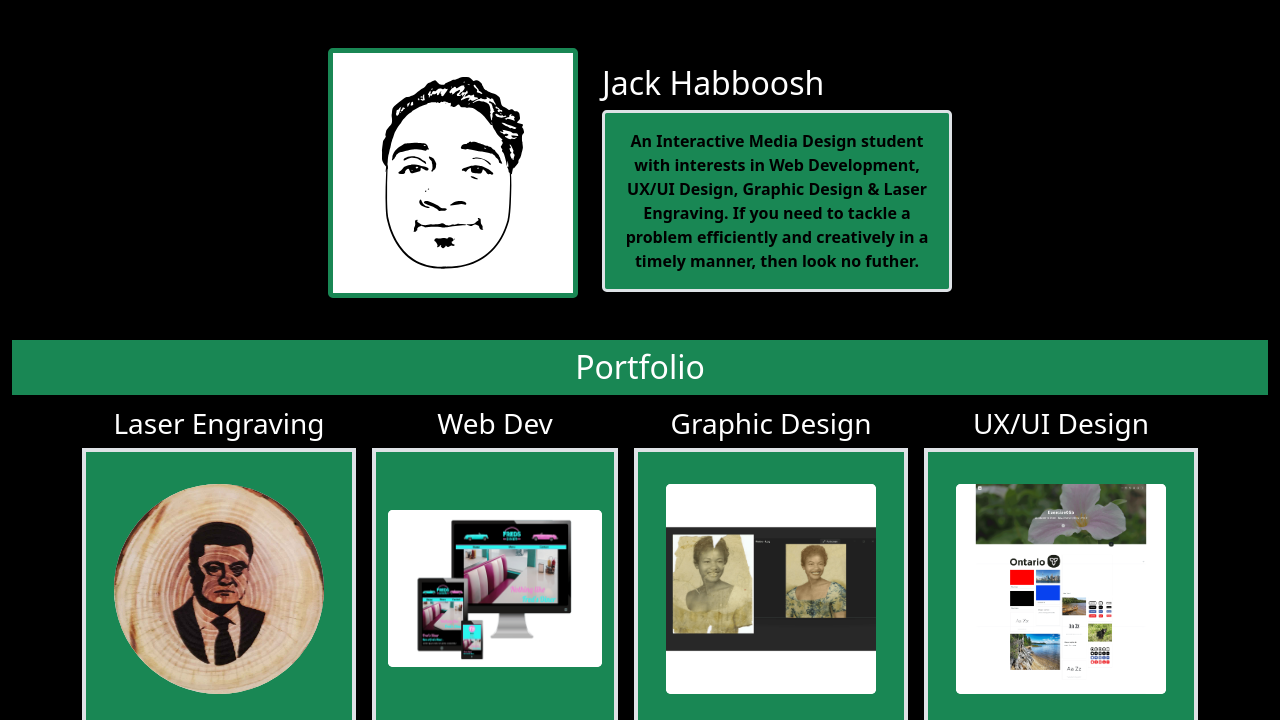
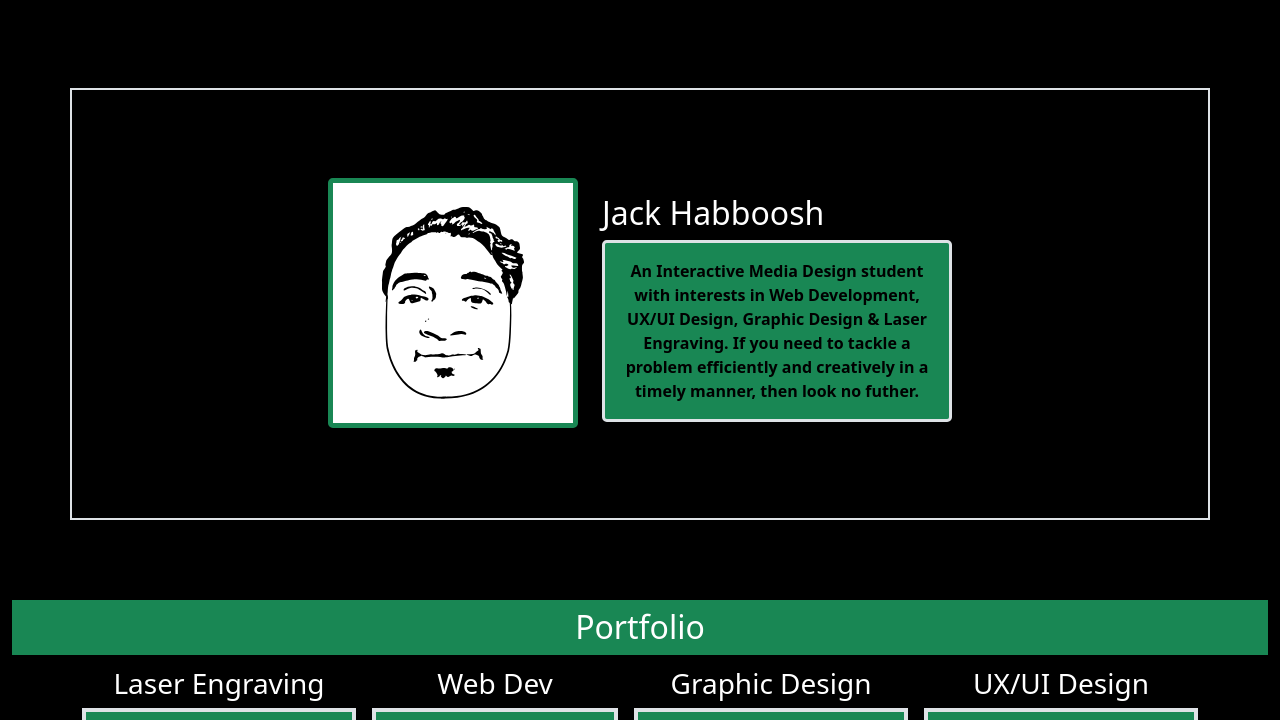
Before and after one commit to habb0016/jhcreatives, a plain HTML site: page index.html in a window 1280 px wide. Shown: the part 800-1520 px from the top of the page. Drawn offline with nearby package versions, Linux system fonts and the light colour scheme.

Commit message:
Updates bio section in main

```diff
--- a/index.html
+++ b/index.html
@@ -76,6 +76,7 @@
   </header>
   <main class="container-fluid bg-black py-4">
     <!-- float right on md+ -->
+    <div class="container w-100 border-2 border" style="margin-top:4em; margin-bottom:5em; padding-top: 4em; padding-bottom: 3em;">
     <span class="d-md-flex container align-self-center justify-content-sm-between justify-content-lg-center p-4 mb-3"
       id="bio">
       <!-- carousel for jack vector/raster switch -->
@@ -102,6 +103,7 @@
           to tackle a problem efficiently and creatively in a timely manner, then look no futher.</p>
       </div>
     </span>
+  </div>
     <!-- carousel for laser engraving -->
     <h2 class="text-center bg-success my-0 p-2 text-white mb-2">Portfolio</h2>
     <!-- span of all portfolio carousels -->
```
